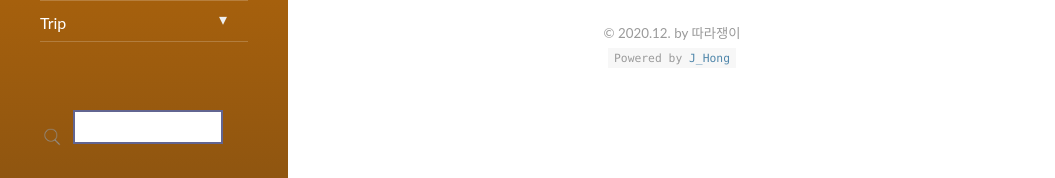
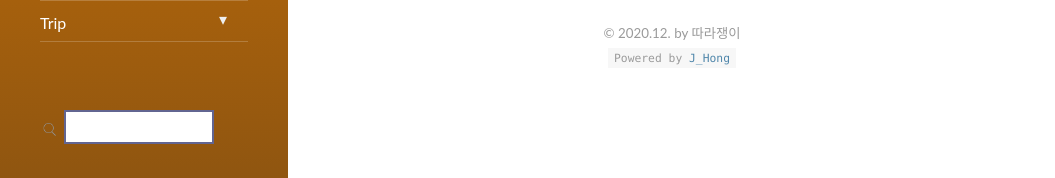
Before and after one commit to compasstar/compasstar.github.io, a Jekyll site: the page built from index.html, in a window 1280 px wide and 900 px high, scrolled down 569 px. Shown: the part 719-897 px from the top of the window, without its empty margins (0-1055 px from the left). Built offline with Jekyll 4.4.1, drawn with Linux system fonts in a browser that asks for light colours; nearby versions of some CDN libraries; the list of posts is cut into pages by our own code.

Commit message:
sidebar icon middle

```diff
--- a/assets/tipuesearch/css/tipuesearch.css
+++ b/assets/tipuesearch/css/tipuesearch.css
@@ -50,13 +50,16 @@
 }
 .tipue_search_icon
 {
-     width: 24px;
-     height: 24px;
+     width: 19px;
+     height: 19px;
+     margin-bottom: 1rem;
 }
 .tipue_search_left
 {
      float: left;
-     padding: 15px 9px 0 0;
+     padding: 10px 5px 0 0;
+     color: #170247;
+     max-height: 20px;
 }
 .tipue_search_right
 {
```
